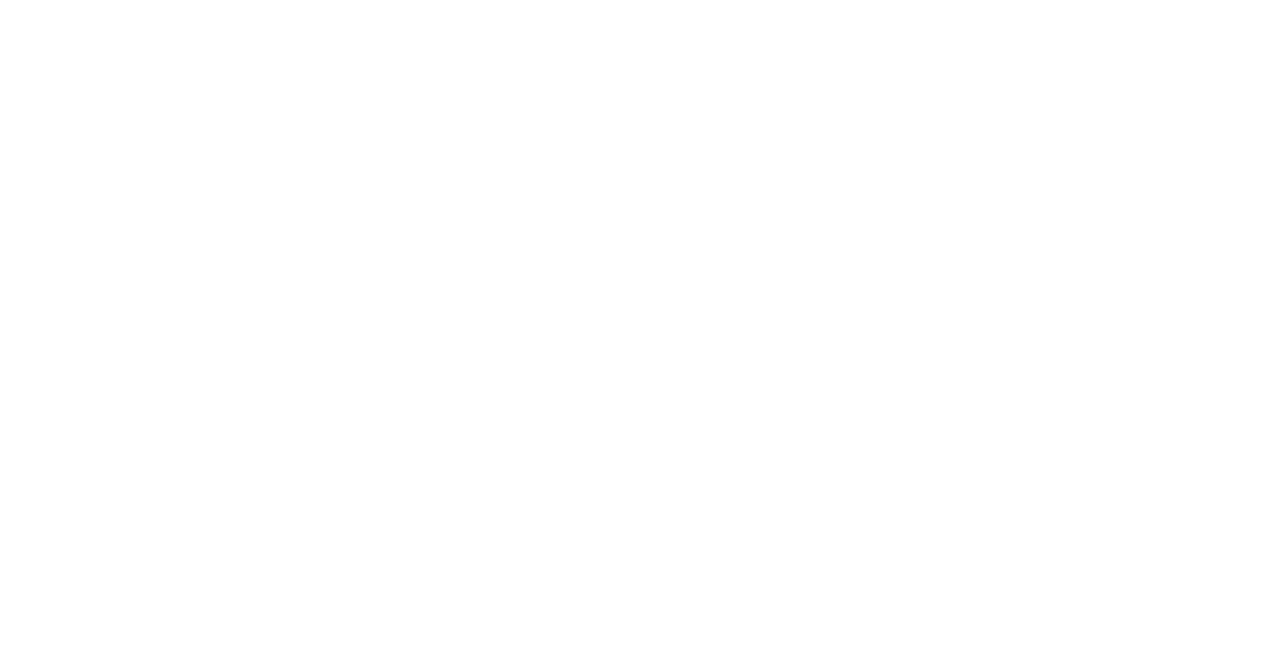
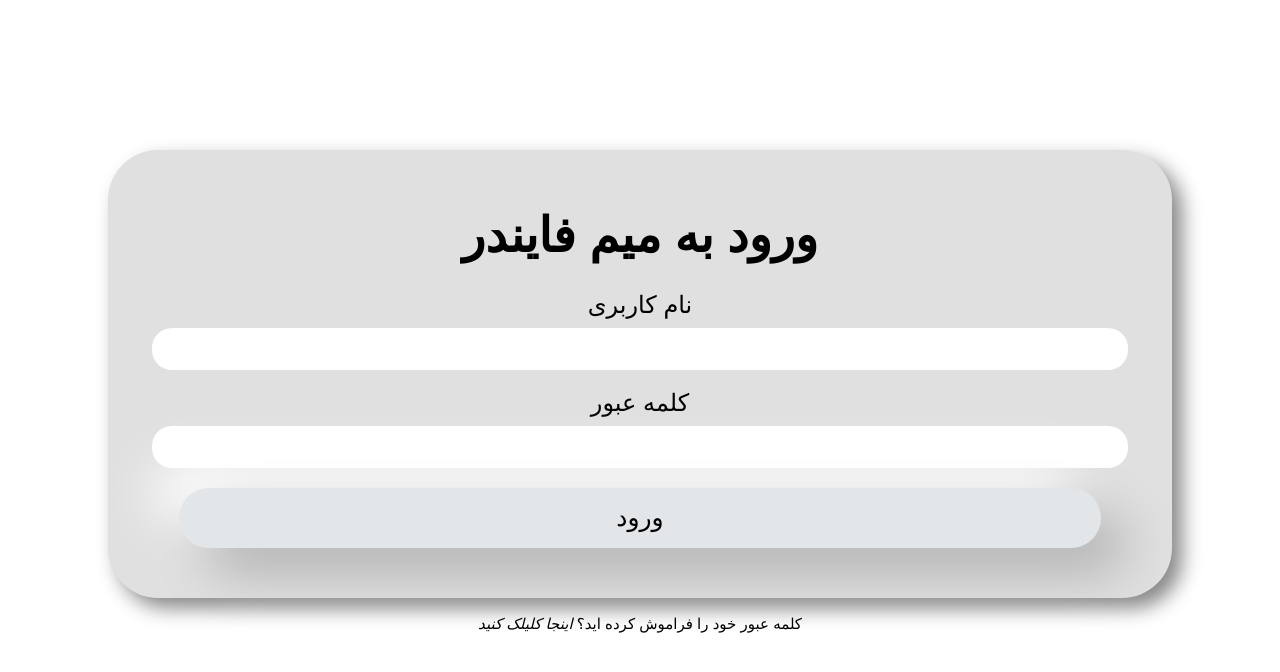
Before and after one commit to aminsaedi/fullMemeFinderReact, a React (Create React App) app: page /login in a window 1280 px wide. Shown: the top 672 px of the page. Built offline with nearby package versions, Linux system fonts and the light colour scheme; a web font is replaced by a local one.

Commit message:
login page added

```diff
--- a/package.json
+++ b/package.json
@@ -15,15 +15,18 @@
     "@testing-library/jest-dom": "^5.11.4",
     "@testing-library/react": "^11.1.0",
     "@testing-library/user-event": "^12.1.10",
+    "formik": "^2.2.8",
     "react": "^17.0.2",
     "react-dom": "^17.0.2",
+    "react-helmet": "^6.1.0",
     "react-icons": "^4.2.0",
     "react-router-dom": "^5.2.0",
     "react-scripts": "4.0.3",
     "react-slick": "^0.28.1",
     "react-toastify": "^7.0.4",
     "slick-carousel": "^1.8.1",
-    "web-vitals": "^1.0.1"
+    "web-vitals": "^1.0.1",
+    "yup": "^0.32.9"
   },
   "scripts": {
     "start": "react-scripts start",
--- a/src/App.js
+++ b/src/App.js
@@ -1,11 +1,15 @@
 import React from "react";
 import { Route, Switch } from "react-router-dom";
+import Add from "./screens/Add/Add";
 
 import Landing from "./screens/Landing/Landing";
+import Login from "./screens/Login/Login";
 
 const App = () => {
   return (
     <Switch>
+      <Route path="/add" component={Add} />
+      <Route path="/login" component={Login} />
       <Route path="/" exact component={Landing} />
     </Switch>
   );
--- /dev/null
+++ b/src/screens/Add/Add.jsx
@@ -0,0 +1,19 @@
+import React from "react";
+import { Helmet } from "react-helmet";
+
+import "./add.css";
+
+const Add = () => {
+  return (
+    <div className="add">
+      <Helmet>
+        <title>افزودن میم</title>
+      </Helmet>
+      <div className="add__fromContainer">
+        <h1>افزودن میم</h1>
+      </div>
+    </div>
+  );
+};
+
+export default Add;
--- /dev/null
+++ b/src/screens/Add/add.css
@@ -0,0 +1,21 @@
+.add {
+  width: 100vw;
+  height: 100vh;
+  overflow: hidden;
+  display: flex;
+  flex-direction: column;
+  align-items: center;
+  justify-content: center;
+}
+.add__fromContainer {
+    width: 80%;
+    border-radius: 50px;
+    background: #e0e0e0;
+    box-shadow: 10px 10px 20px #868686, -10px -10px 20px #ffffff;
+    text-align: center;
+    display: flex;
+    align-items: center;
+    justify-content: center;
+    flex-direction: column;
+
+  }
--- a/src/screens/Landing/Landing.jsx
+++ b/src/screens/Landing/Landing.jsx
@@ -2,6 +2,7 @@
 import "slick-carousel/slick/slick.css";
 import "slick-carousel/slick/slick-theme.css";
 import Slider from "react-slick";
+import {Helmet} from "react-helmet";
 
 import AppButton from "../../components/AppButton/AppButton";
 import AppInput from "../../components/AppInput/AppInput";
@@ -12,9 +13,19 @@
 const Landing = (props) => {
   return (
     <div className="landing">
+      <Helmet>
+        <title>میم فایندر</title>
+      </Helmet>
       <div className="landing__topActions">
-        <IconHolder iconName="add" style={{ marginRight: "1rem" }} />
-        <IconHolder iconName="person" />
+        <IconHolder
+          iconName="add"
+          style={{ marginRight: "1rem" }}
+          onClick={() => props.history.push("/add")}
+        />
+        <IconHolder
+          iconName="person"
+          onClick={() => props.history.push("/login")}
+        />
       </div>
       <h1 className="landing__mainText">به میم فایند خوش اومدی</h1>
       <AppInput
@@ -38,10 +49,7 @@
         centerMode
       >
         <Card subTitle="meme 1" image="https://picsum.photos/350" />
-        <Card
-          subTitle="meme 2"
-          image="https://picsum.photos/350"
-        />
+        <Card subTitle="meme 2" image="https://picsum.photos/350" />
       </Slider>
       <div className="landing__background"></div>
     </div>
--- /dev/null
+++ b/src/screens/Login/Login.jsx
@@ -0,0 +1,66 @@
+import React from "react";
+import { Helmet } from "react-helmet";
+import { useFormik } from "formik";
+import * as Yup from "yup";
+
+import "./login.css";
+
+const Login = () => {
+  const validationSchema = Yup.object({
+    username: Yup.string().required("نام کاربری را وارد کنید"),
+    password: Yup.string().required("رمز عبور را وارد کنید"),
+  });
+  const formik = useFormik({
+    initialValues: { username: "", password: "" },
+    onSubmit: (values) => alert(JSON.stringify(values)),
+    validationSchema,
+  });
+  return (
+    <div className="login">
+      <Helmet>
+        <title>ورود به میم فایندر</title>
+      </Helmet>
+      <div className="login__fromContainer">
+        <h1 className="login__lable">ورود به میم فایندر</h1>
+        <form className="login__form" onSubmit={formik.handleSubmit}>
+          <label className="login__form__lable" htmlFor="username">
+            نام کاربری
+          </label>
+          <input
+            className="login__form__input"
+            id="username"
+            type="username"
+            {...formik.getFieldProps("username")}
+          />
+          {formik.touched.username && formik.errors.username ? (
+            <div className="login__form__error">{formik.errors.username}</div>
+          ) : null}
+          <label className="login__form__lable" htmlFor="password">
+            کلمه عبور
+          </label>
+          <input
+            className="login__form__input"
+            id="password"
+            type="password"
+            {...formik.getFieldProps("password")}
+          />
+          {formik.touched.password && formik.errors.password ? (
+            <div className="login__form__error">{formik.errors.password}</div>
+          ) : null}
+          <button
+            disabled={Object.keys(formik.errors).length}
+            type="submit"
+            className="login__form__submitButton"
+          >
+            ورود
+          </button>
+        </form>
+      </div>
+      <p className="login__subText">
+        کلمه عبور خود را فراموش کرده اید؟<i> اینجا کلیلک کنید</i>
+      </p>
+    </div>
+  );
+};
+
+export default Login;
--- /dev/null
+++ b/src/screens/Login/login.css
@@ -0,0 +1,77 @@
+.login {
+  width: 100vw;
+  height: 100vh;
+  overflow: hidden;
+  display: flex;
+  flex-direction: column;
+  align-items: center;
+  justify-content: center;
+}
+.login__fromContainer {
+  width: 80%;
+  border-radius: 50px;
+  background: #e0e0e0;
+  box-shadow: 10px 10px 20px #868686, -10px -10px 20px #ffffff;
+  text-align: center;
+  display: flex;
+  align-items: center;
+  justify-content: center;
+  flex-direction: column;
+  padding: 5rem 2rem;
+}
+.login__lable{
+    margin: 0;
+    font-style: 4rem;
+}
+.login__form {
+  display: flex;
+  align-items: center;
+  justify-content: center;
+  flex-direction: column;
+  width: 100%;
+}
+.login__form__lable,
+.login__form__input {
+  display: block;
+}
+.login__form__lable {
+  margin-top: 1.5rem;
+}
+.login__form__input {
+  width: 95%;
+  height: 4rem;
+  text-align: center;
+  font-size: 3rem;
+  border-radius: 2rem;
+  border: 0;
+  margin-top: 0.5rem;
+  outline: 0;
+}
+.login__form__submitButton{
+    margin-top: 2rem;
+    width: 90%;
+    height: 4rem;
+    font-size: 2.5rem;
+    border: 0;
+    border-radius: 33px;
+    background: #E2E6E9;
+    box-shadow: 26px 26px 51px #b3b3b3, -26px -26px 51px #ffffff;
+    outline: 0;
+    font-family: Vazir;
+    text-align: center;
+    padding: 3rem 1rem;
+    display: flex;
+    justify-content: center;
+    align-items: center;
+    transition: all 0.3s ease-in;
+}
+.login__form__submitButton:hover{
+    background-color: #fff;
+}
+.login__subText{
+    text-align: center;
+    font-size: 1.5rem;
+}
+.login__form__error{
+    color: tomato;
+}
```
Also changed, not shown: 2 other files (tests, documents, lock files or other folders).
